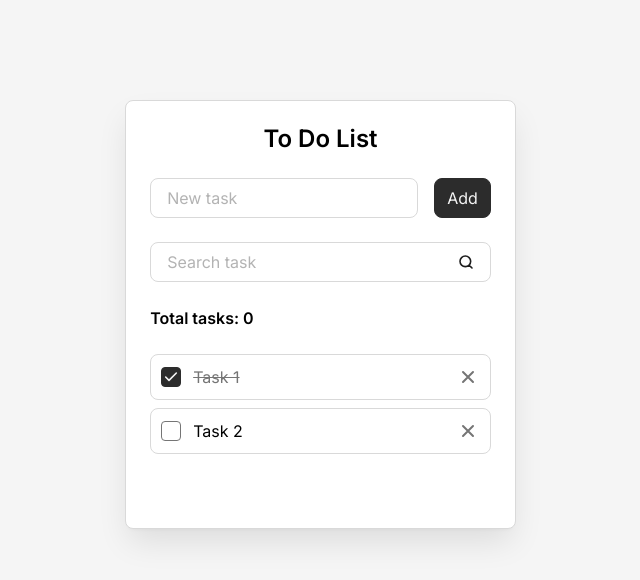
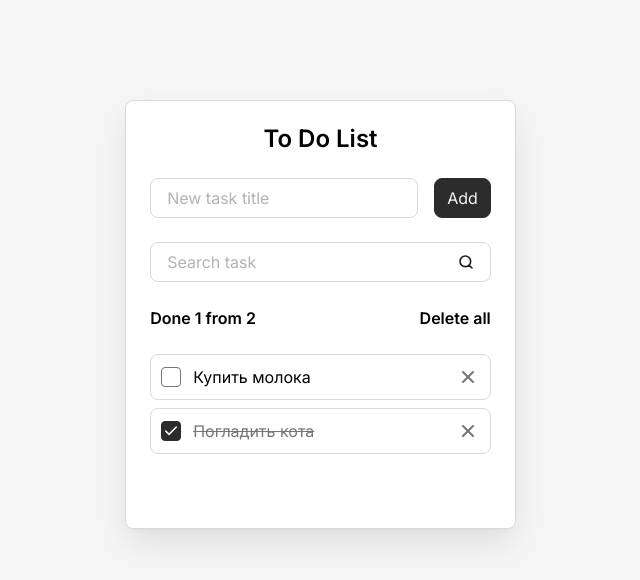
Before and after one commit to ElenaShabaeva/todo-react, a React (Vite) app: page / in a window 1280 px wide. Shown: the top 580 px of the page, without its empty margins (312-952 px from the left). Built offline with nearby package versions, Linux system fonts and the light colour scheme.

Commit message:
добавление props в компоненты

```diff
--- a/src/components/AddTaskForm.jsx
+++ b/src/components/AddTaskForm.jsx
@@ -4,8 +4,12 @@ import Field from "./Field";
 const AddTaskForm = () => {
     return (
         <form className="todo__form">
-            <Field />
-            <Button />
+            <Field
+                className='todo__field'
+                label='New task title'
+                id='new-task'
+            />
+            <Button type='submit'>Add</Button>
         </form>
     );
 };
--- a/src/components/Button.jsx
+++ b/src/components/Button.jsx
@@ -1,7 +1,13 @@
-const Button = () => {
+const Button = (props) => {
+    const {
+        className = '',
+        type = 'button',
+        children
+    } = props
+
     return (
-        <button className="button" type="submit">
-            Add
+        <button className={`button ${className}`} type={type}>
+            {children}
         </button>
     );
 };
--- a/src/components/Field.jsx
+++ b/src/components/Field.jsx
@@ -1,10 +1,17 @@
-const Field = () => {
+const Field = (props) => {
+    const {
+        className = '',
+        id,
+        label,
+        type = 'text'
+    } = props
+
     return (
-        <div className="todo__field field">
-            <label className="field__label" htmlFor="new-task">
-                New task
+        <div className={`field ${className}`}>
+            <label className="field__label" htmlFor={id}>
+                {label}
             </label>
-            <input className="field__input" id="new-task" placeholder=" " autoComplete="off" />
+            <input className="field__input" id={id} placeholder=" " autoComplete="off" type={type}/>
         </div>
     );
 };
--- a/src/components/SearchTaskForm.jsx
+++ b/src/components/SearchTaskForm.jsx
@@ -1,18 +1,14 @@
+import Field from "./Field";
+
 const SearchTaskForm = () => {
     return (
         <form className="todo__form">
-            <div className="todo__field field">
-                <label className="field__label" htmlFor="search-task">
-                    Search task
-                </label>
-                <input
-                    className="field__input"
-                    id="search-task"
-                    placeholder=" "
-                    autoComplete="off"
-                    type="search"
-                />
-            </div>
+            <Field
+                className='todo__field'
+                label='Search task'
+                id='search-task'
+                type='search'
+            />
         </form>
     );
 };
--- a/src/components/Todo.jsx
+++ b/src/components/Todo.jsx
@@ -4,13 +4,29 @@ import TodoInfo from "./TodoInfo";
 import TodoList from "./TodoList";
 
 const Todo = () => {
+    const tasks = [
+        {
+            id: 'task-1',
+            title: 'Купить молока',
+            isDone: false
+        },
+        {
+            id: 'task-2',
+            title: 'Погладить кота',
+            isDone: true
+        }
+    ]
+
     return (
         <div className="todo">
             <h1 className="todo__title">To Do List</h1>
             <AddTaskForm />
             <SearchTaskForm />
-            <TodoInfo />
-            <TodoList />
+            <TodoInfo
+                total={tasks.length}
+                done={tasks.filter(({isDone}) => isDone).length}
+            />
+            <TodoList tasks={tasks}/>
         </div>
     );
 };
--- a/src/components/TodoInfo.jsx
+++ b/src/components/TodoInfo.jsx
@@ -1,12 +1,18 @@
-const TodoInfo = () => {
+const TodoInfo = (props) => {
+    const { total, done } = props;
+
+    const hasTasks = total > 0;
+
     return (
         <div className="todo__info">
             <div className="todo__total-tasks">
-                Total tasks: <span>0</span>
+                Done {done} from {total}
             </div>
-            <button className="todo__delete-all-button" type="button">
-                Delete all
-            </button>
+            {hasTasks && (
+                <button className="todo__delete-all-button" type="button">
+                    Delete all
+                </button>
+            )}
         </div>
     );
 };
--- a/src/components/TodoItem.jsx
+++ b/src/components/TodoItem.jsx
@@ -1,9 +1,16 @@
-const TodoItem = () => {
+const TodoItem = (props) => {
+    const {
+        className = '',
+        id,
+        title,
+        isDone
+    } = props
+
     return (
-        <li className="todo__item todo-item">
-            <input className="todo-item__checkbox" id="task-1" type="checkbox" checked />
-            <label className="todo-item__label" htmlFor="task-1">
-                Task 1
+        <li className={`todo-item ${className}`}>
+            <input className="todo-item__checkbox" id={id} type="checkbox" checked={isDone} />
+            <label className="todo-item__label" htmlFor={id}>
+                {title}
             </label>
             <button className="todo-item__delete-button" aria-label="Delete" title="Delete">
                 <svg
--- a/src/components/TodoList.jsx
+++ b/src/components/TodoList.jsx
@@ -1,6 +1,10 @@
 import TodoItem from "./TodoItem";
 
-const TodoList = () => {
+const TodoList = (props) => {
+    const {
+        tasks = []
+    } = props
+
     const hasTasks = true;
 
     if (!hasTasks) {
@@ -9,30 +13,13 @@ const TodoList = () => {
 
     return (
         <ul className="todo__list">
-            <TodoItem />
-            <li className="todo__item todo-item">
-                <input className="todo-item__checkbox" id="task-2" type="checkbox" />
-                <label className="todo-item__label" htmlFor="task-2">
-                    Task 2
-                </label>
-                <button className="todo-item__delete-button" aria-label="Delete" title="Delete">
-                    <svg
-                        width="20"
-                        height="20"
-                        viewBox="0 0 20 20"
-                        fill="none"
-                        xmlns="http://www.w3.org/2000/svg"
-                    >
-                        <path
-                            d="M15 5L5 15M5 5L15 15"
-                            stroke="#757575"
-                            strokeWidth="2"
-                            strokeLinecap="round"
-                            strokeLinejoin="round"
-                        />
-                    </svg>
-                </button>
-            </li>
+            {tasks.map((task) => (
+                <TodoItem
+                    key={task.id}
+                    className='todo__item'
+                    {...task}
+                />
+            ))}
         </ul>
     );
 };
--- a/src/styles/components/todo.css
+++ b/src/styles/components/todo.css
@@ -44,11 +44,6 @@
   &:hover {
     color: var(--color-gray-4);
   }
-
-  &:not(.is-visible) {
-    opacity: 0;
-    visibility: hidden;
-  }
 }
 
 .todo__list,
```
